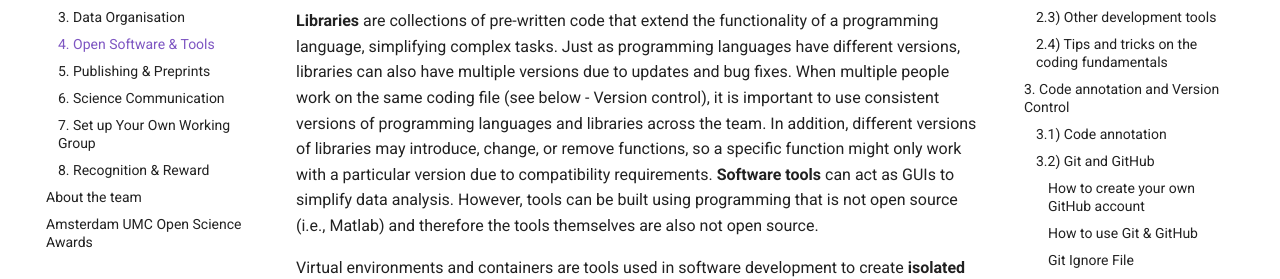
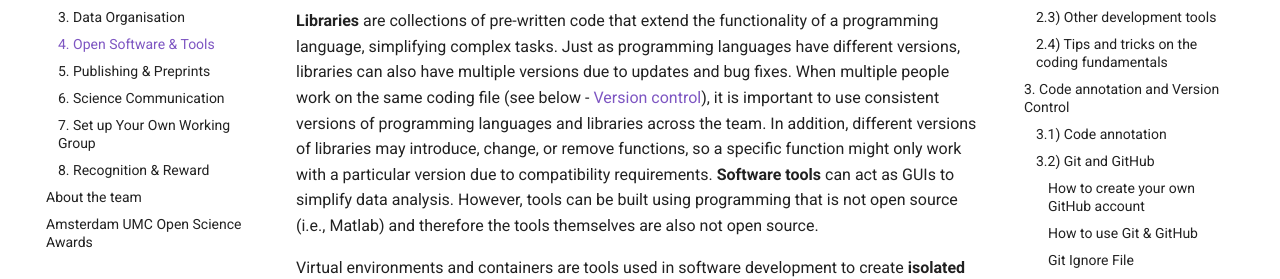
Before and after one commit to ANW-Open-Science/Open-Science-Guidebook-for-Neuroscientists, an MkDocs documentation site: the page built from docs/tabs/4-open_software_tools.md, in a window 1280 px wide and 900 px high, scrolled down 2194 px. Shown: the part 249-528 px from the top of the window. Built offline with MkDocs 1.6.1 and Material for MkDocs 9.7.7, drawn with Linux system fonts in a browser that asks for light colours; part of the change alters nothing that is shown.

```diff
--- a/docs/tabs/4-open_software_tools.md
+++ b/docs/tabs/4-open_software_tools.md
@@ -32,7 +32,7 @@ An extra thing to consider when choosing your programming language is your [carb
 ### 2.3) Other development tools
 But there’s more to consider! Besides programming languages, you’ll also need to manage [libraries](https://careerfoundry.com/en/blog/web-development/programming-library-guide/).
 
-**Libraries** are collections of pre-written code that extend the functionality of a programming language, simplifying complex tasks. Just as programming languages have different versions, libraries can also have multiple versions due to updates and bug fixes. When multiple people work on the same coding file (see below - Version control), it is important to use consistent versions of programming languages and libraries across the team. In addition, different versions of libraries may introduce, change, or remove functions, so a specific function might only work with a particular version due to compatibility requirements. **Software tools** can act as GUIs to simplify data analysis. However, tools can be built using programming that is not open source (i.e., Matlab) and therefore the tools themselves are also not open source.
+**Libraries** are collections of pre-written code that extend the functionality of a programming language, simplifying complex tasks. Just as programming languages have different versions, libraries can also have multiple versions due to updates and bug fixes. When multiple people work on the same coding file (see below - [Version control](https://anw-open-science.github.io/Open-Science-Guidebook-for-Neuroscientists/tabs/4-open_software_tools/#32-git-and-github)), it is important to use consistent versions of programming languages and libraries across the team. In addition, different versions of libraries may introduce, change, or remove functions, so a specific function might only work with a particular version due to compatibility requirements. **Software tools** can act as GUIs to simplify data analysis. However, tools can be built using programming that is not open source (i.e., Matlab) and therefore the tools themselves are also not open source.
 
 Virtual environments and containers are tools used in software development to create **isolated and controlled environments** for running applications and managing dependencies.
 
```
